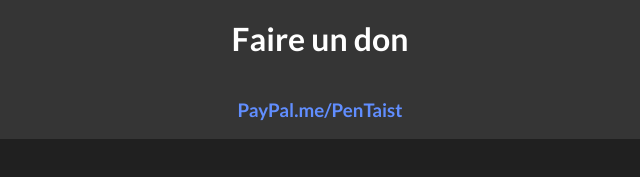
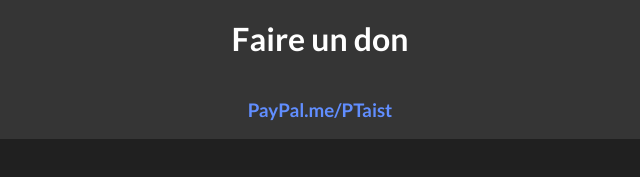
Before and after one commit to PenTaist/PenTaist-website_OLD, a plain HTML site: page credits.html in a window 1280 px wide. Shown: the part 541-718 px from the top of the page, 320-960 px from the left. Drawn offline with Linux system fonts and the light colour scheme.

Commit message:
Update credits.html

```diff
--- a/credits.html
+++ b/credits.html
@@ -34,7 +34,7 @@
         </div>
         <div class="dons">
             <h1>Faire un don</h1>
-            <a href="https://paypal.me/pentaist"><h3>PayPal.me/PenTaist</h3></a>
+            <a href="https://paypal.me/PTaist"><h3>PayPal.me/PTaist</h3></a>
         </div>
     </div>
     <script>
```
